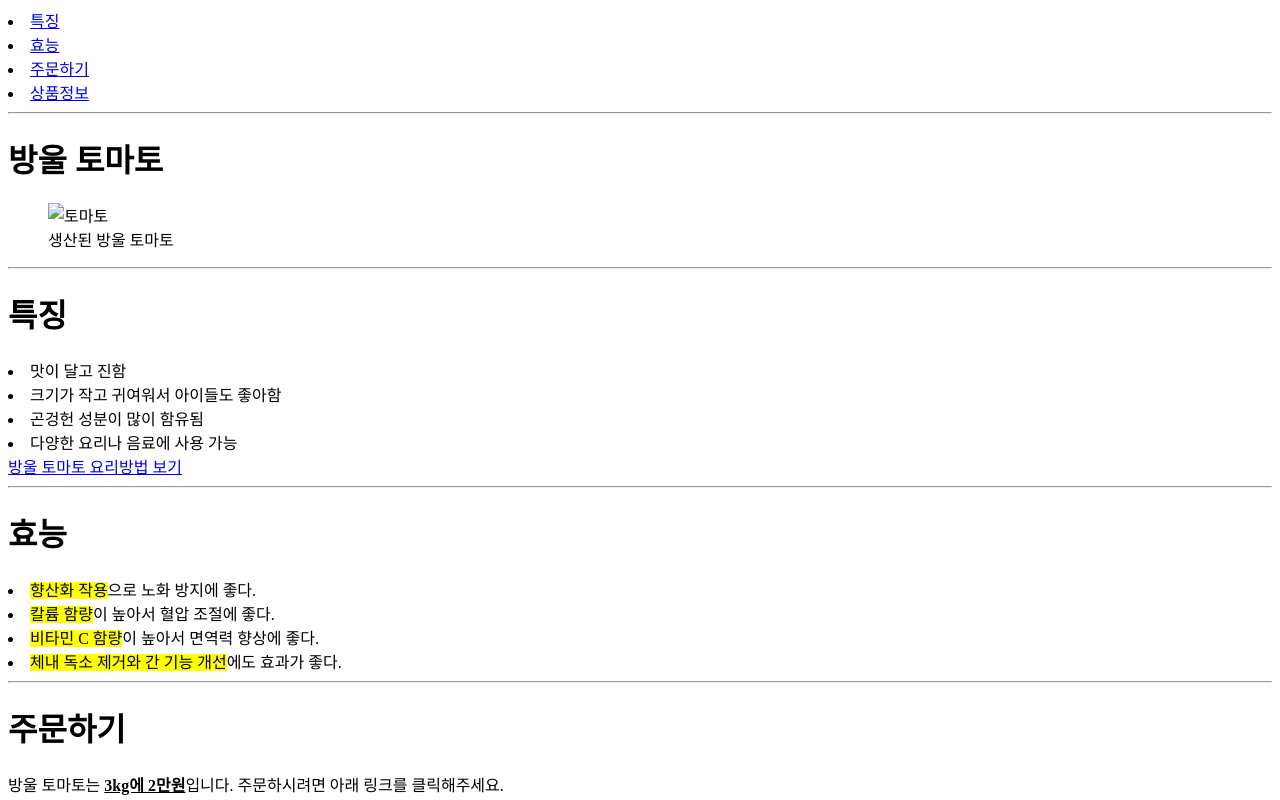
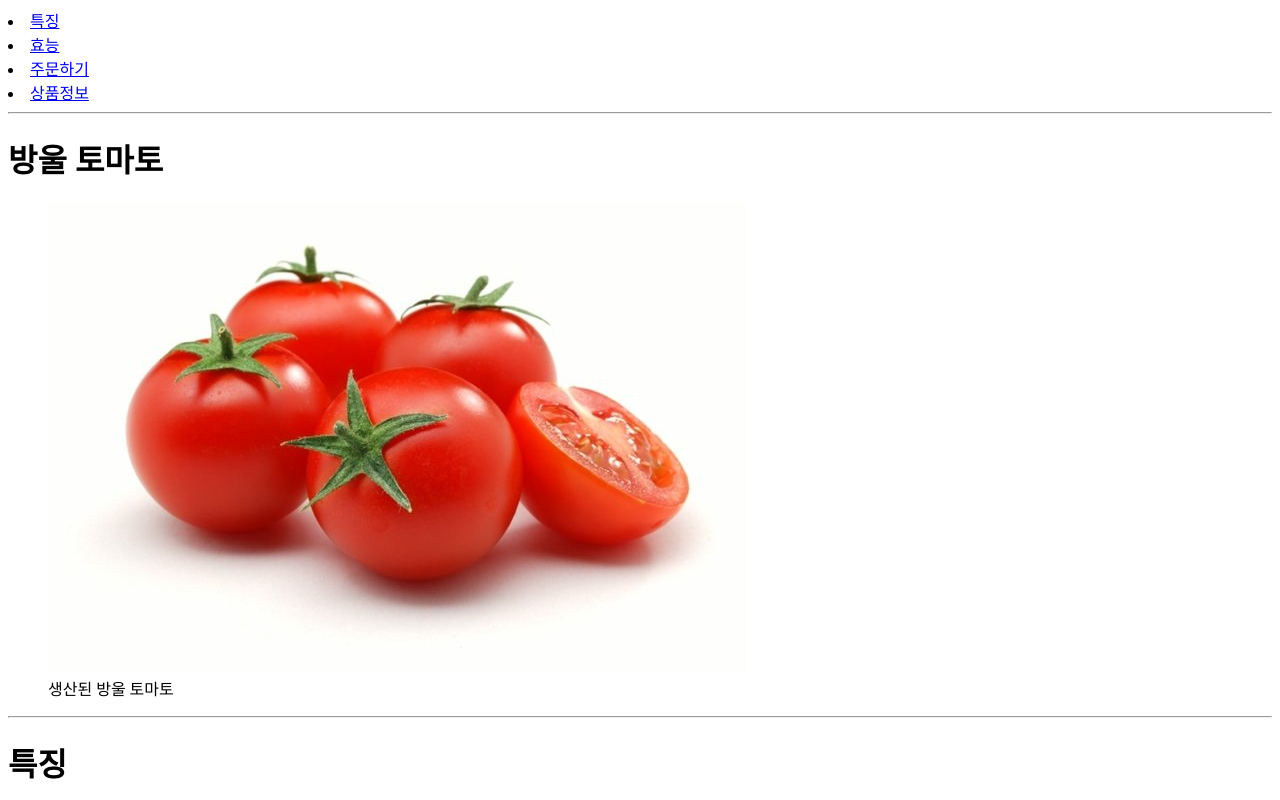
Before and after one commit to CrazySang/webhouse, a plain HTML site: page index.html in a window 1280 px wide. Shown: the top 800 px of the page. Drawn offline with Linux system fonts and the light colour scheme.

Commit message:
Update index.html

```diff
--- a/index.html
+++ b/index.html
@@ -16,7 +16,7 @@
     <hr>
     <h1>방울 토마토</h1>
     <figure>
-        <img src="/image/tomato.jpg" alt="토마토">
+        <img src="/tomato.jpg" alt="토마토">
         <figcaption>생산된 방울 토마토</figcaption>
     </figure>
     <hr>
```
